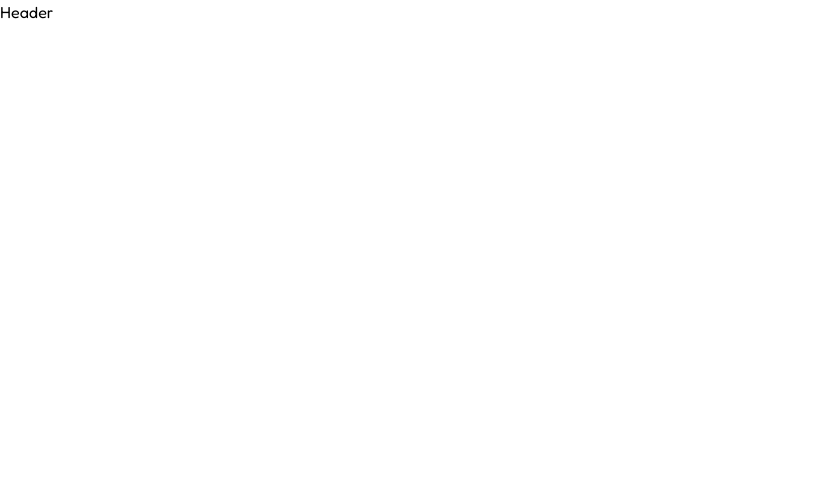
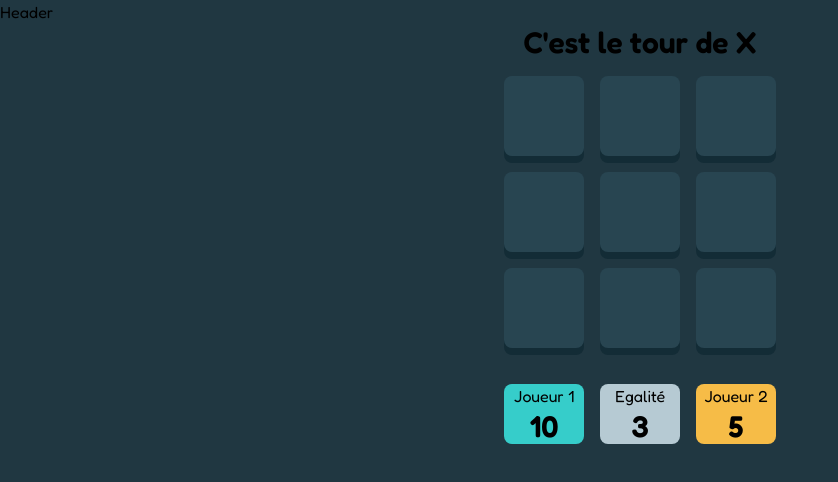
Before and after one commit to BenoitPrmt/tic-tac-toe-react, a React (Vite) app: page /game in a window 1280 px wide. Before the commit this address had no page. Shown: the top 482 px of the page, without its empty margins (0-838 px from the left). Built offline with nearby package versions, Linux system fonts and the light colour scheme.

Commit message:
feat(board): (WIP) added base of game board

```diff
--- a/src/App.tsx
+++ b/src/App.tsx
@@ -1,15 +1,20 @@
 import {Route, Routes} from "react-router";
 import Header from "./components/Header.tsx";
 import HomePage from "./pages/HomePage.tsx";
+import Layout from "./components/Layout.tsx";
+import GamePage from "./pages/GamePage.tsx";
 
 function App() {
     return (
         <>
-            <Header />
-            <Routes>
-                <Route path="/" element={<HomePage/>}/>
-                <Route path="/scoreboard" element={<HomePage/>}/>
-            </Routes>
+            <Layout>
+                <Header />
+                <Routes>
+                    <Route path="/" element={<HomePage/>}/>
+                    <Route path="/game" element={<GamePage/>}/>
+                    <Route path="/scoreboard" element={<HomePage/>}/>
+                </Routes>
+            </Layout>
         </>
     )
 }
--- /dev/null
+++ b/src/components/Game/BoardCell.tsx
@@ -0,0 +1,9 @@
+const BoardCell = () => {
+    return (
+        <div className={"bg-grey-medium rounded-lg h-[10vh] w-[10vh] shadow-[0px_7px_0px_0px_#132C36]"}>
+
+        </div>
+    );
+};
+
+export default BoardCell;
--- /dev/null
+++ b/src/components/Game/ScoreCell.tsx
@@ -0,0 +1,24 @@
+import {ColorType} from "../../types/colors.ts";
+
+type Props = {
+    color: ColorType;
+    title: string;
+    score: number;
+}
+
+const ScoreCell = ({ color, title, score }: Props) => {
+    const colorVariants = {
+        primary: 'bg-primary',
+        secondary: 'bg-secondary',
+        greyLight: 'bg-grey-light',
+    }
+
+    return (
+        <div className={`${colorVariants[color]} rounded-lg h-auto w-[10vh] flex items-center flex-col`}>
+            <p>{title}</p>
+            <p className={"text-3xl font-semibold"}>{score}</p>
+        </div>
+    );
+};
+
+export default ScoreCell;
--- /dev/null
+++ b/src/components/Layout.tsx
@@ -0,0 +1,17 @@
+import {ReactNode} from "react";
+
+type LayoutProps = {
+    children: ReactNode;
+}
+
+const Layout = ({ children }: LayoutProps) => {
+    return (
+        <div className="bg-grey-dark h-[100vh]">
+            <div className={"container mx-auto"}>
+                {children}
+            </div>
+        </div>
+    );
+};
+
+export default Layout;
--- /dev/null
+++ b/src/pages/GamePage.tsx
@@ -0,0 +1,40 @@
+import BoardCell from "../components/Game/BoardCell.tsx";
+import ScoreCell from "../components/Game/ScoreCell.tsx";
+
+const GamePage = () => {
+    return (
+        <div>
+            <div className="flex justify-center">
+                <h1 className="text-3xl font-semibold">
+                    C'est le tour de X
+                </h1>
+            </div>
+
+            <div className="flex justify-center py-4">
+                <div className="grid grid-cols-3 gap-4">
+                    <BoardCell />
+                    <BoardCell />
+                    <BoardCell />
+
+                    <BoardCell />
+                    <BoardCell />
+                    <BoardCell />
+
+                    <BoardCell />
+                    <BoardCell />
+                    <BoardCell />
+                </div>
+            </div>
+
+            <div className="flex justify-center mt-5">
+                <div className="grid grid-cols-3 gap-4">
+                    <ScoreCell color={"primary"} title={"Joueur 1"} score={10}/>
+                    <ScoreCell color={"greyLight"} title={"Egalité"} score={3}/>
+                    <ScoreCell color={"secondary"} title={"Joueur 2"} score={5}/>
+                </div>
+            </div>
+        </div>
+    );
+};
+
+export default GamePage;
--- /dev/null
+++ b/src/types/colors.ts
@@ -0,0 +1 @@
+export type ColorType = "primary" | "secondary" | "greyLight"
```
